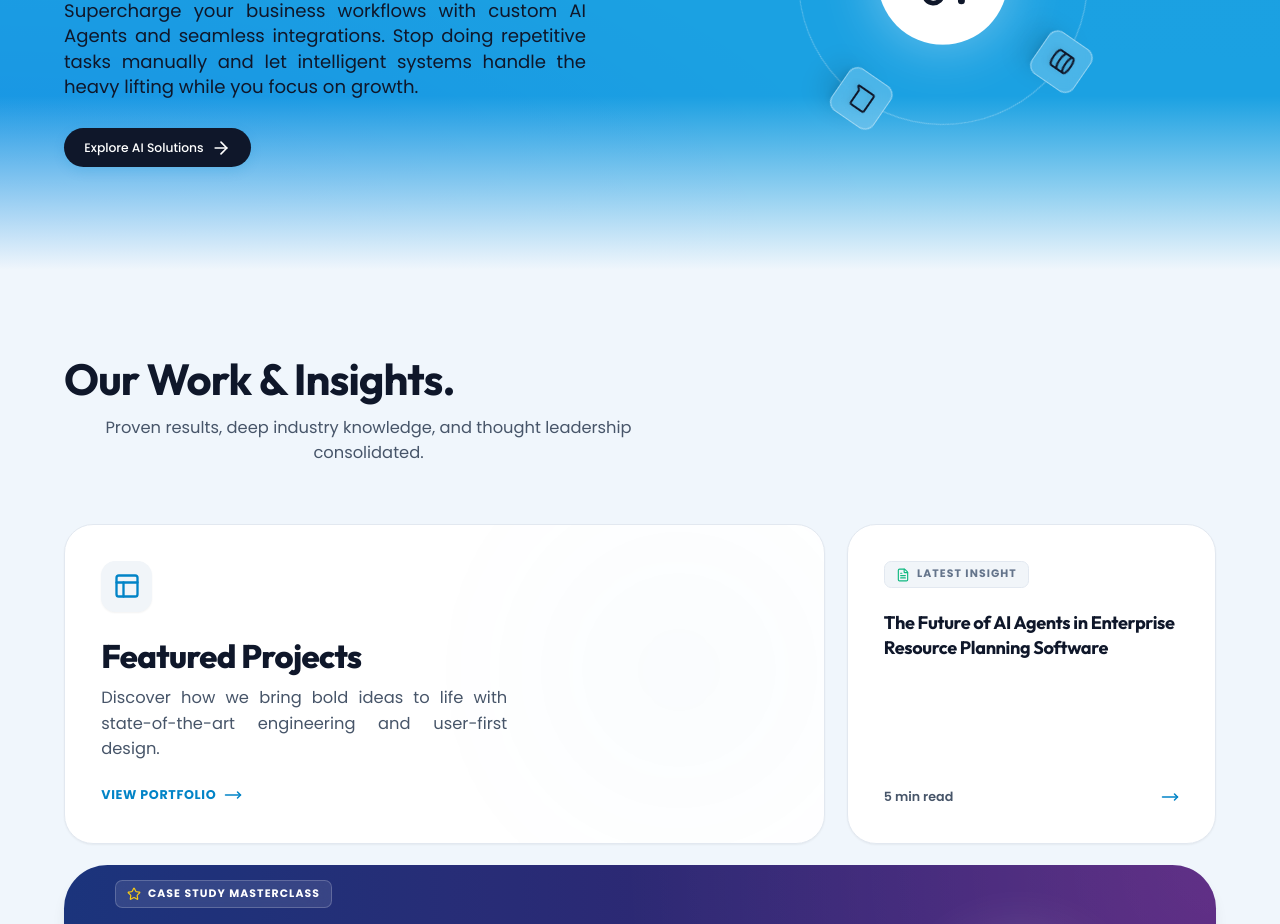
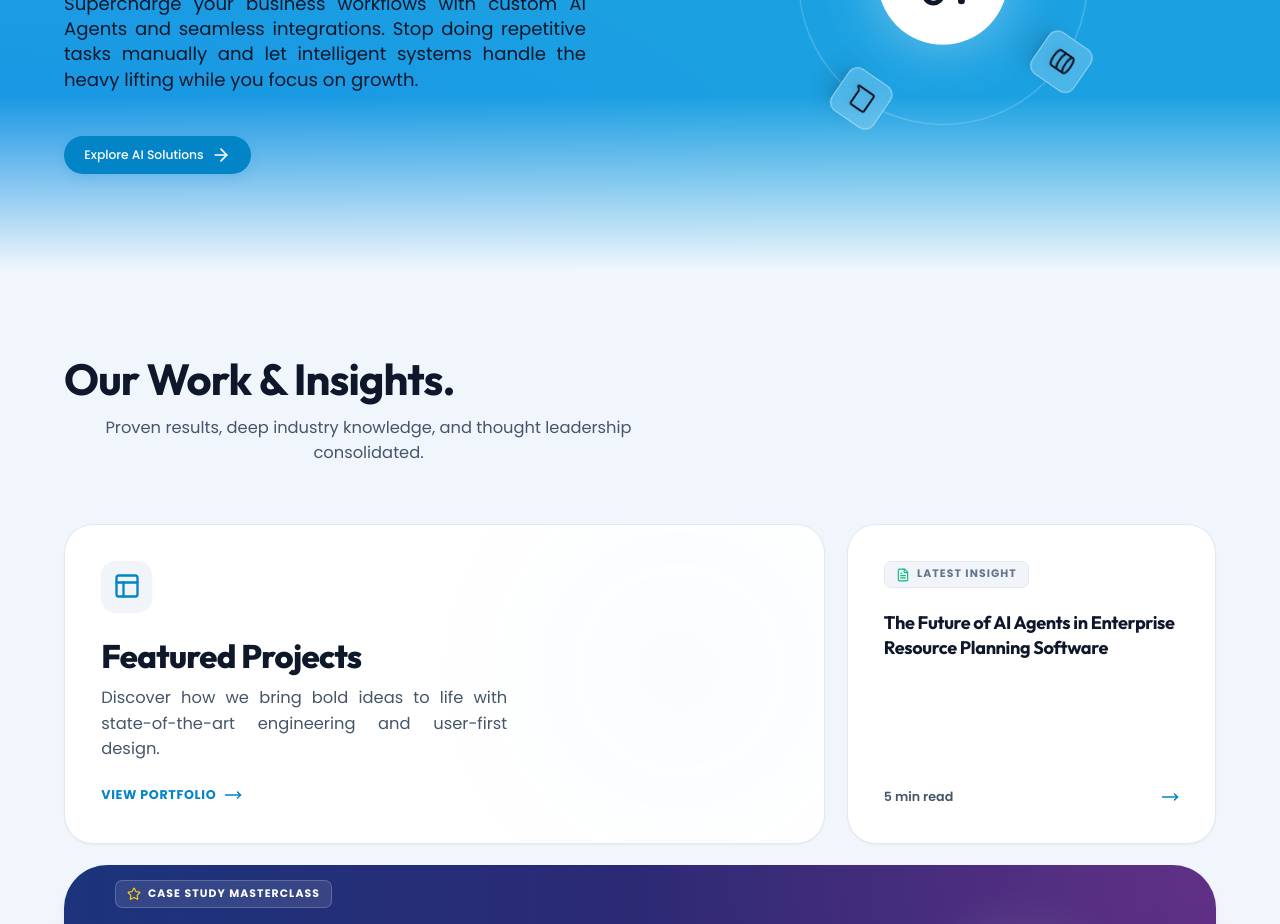
Before and after one commit to TafinityAI-LLP/tai, a React (Vite) app: page / in a window 1280 px wide. Shown: the part 5160-6084 px from the top of the page. Built offline with nearby package versions, Linux system fonts and the light colour scheme.

Commit message:
fix: resolve stroke overlap font bug with background matching fill & strip custom button overrides

```diff
--- a/src/pages/Home.jsx
+++ b/src/pages/Home.jsx
@@ -334,14 +334,14 @@ const Home = () => {
                 <div className="inline-flex items-center gap-2 px-3 py-1.5 rounded-full bg-white/20 text-slate-900 font-bold text-sm mb-6 border border-white/30 backdrop-blur-sm shadow-sm">
                   <Sparkles size={16} /> Autonomous Agents
                 </div>
-                <h2 className="text-3xl md:text-5xl lg:text-7xl font-extrabold mb-6 text-transparent [-webkit-text-stroke:2px_#0f172a] leading-tight">
+                <h2 className="text-3xl md:text-5xl lg:text-7xl font-extrabold mb-6 text-transparent text-[#1ba1e2] [-webkit-text-stroke:2px_#0f172a] leading-tight">
                   Automate <span>Everything.</span>
                 </h2>
                 <p className="text-base md:text-xl text-slate-900 mb-8 leading-relaxed max-w-xl">
                   Supercharge your business workflows with custom AI Agents and seamless integrations. Stop doing repetitive tasks manually and let intelligent systems handle the heavy lifting while you focus on growth.
                 </p>
                 <div className="flex flex-col sm:flex-row gap-4">
-                  <Link to="/automation" className="btn-primary flex items-center justify-center gap-2 px-8 py-4 !bg-slate-900 !text-white hover:!bg-slate-800 font-bold border-none transition-all hover:shadow-[0_0_20px_rgba(37,99,235,0.4)] w-full sm:w-auto">
+                  <Link to="/automation" className="btn-primary flex items-center justify-center gap-2 mt-4 hover:shadow-[0_4px_25px_rgba(255,255,255,0.2)]">
                     Explore AI Solutions <ArrowRight size={20} />
                   </Link>
                 </div>
```
